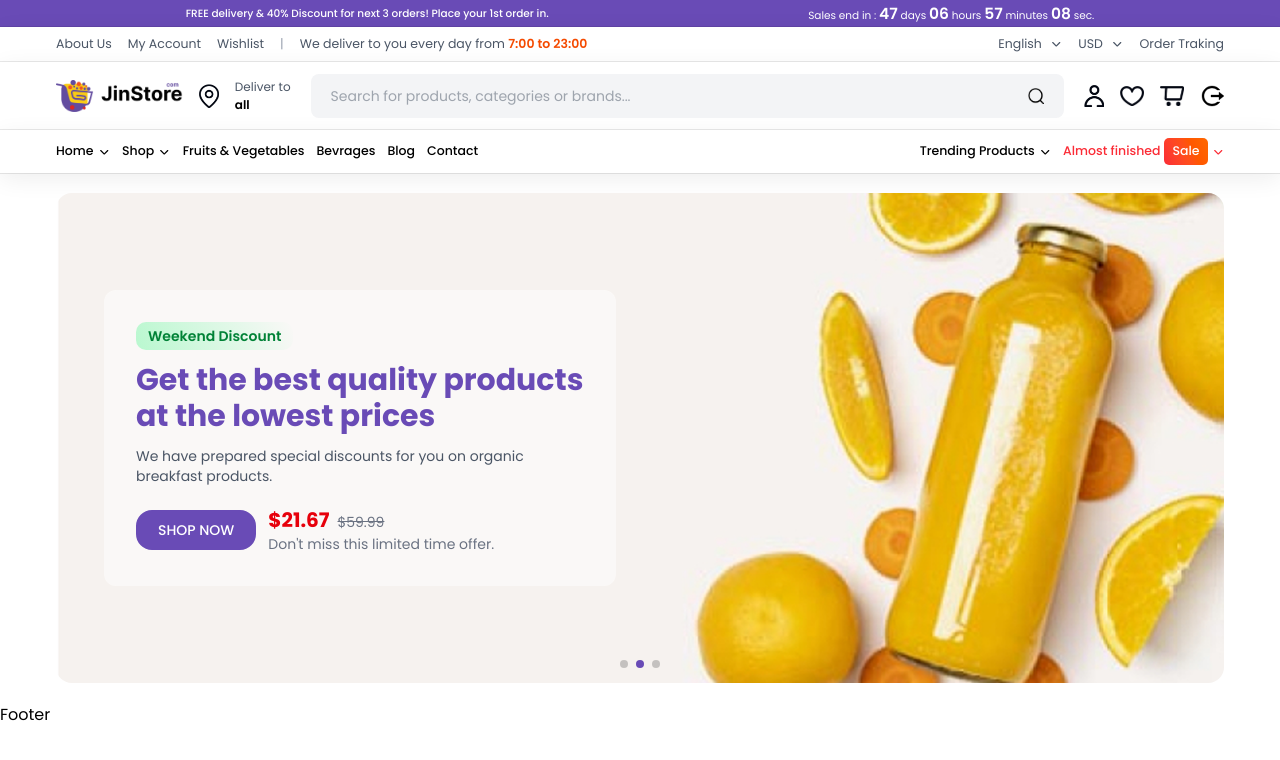
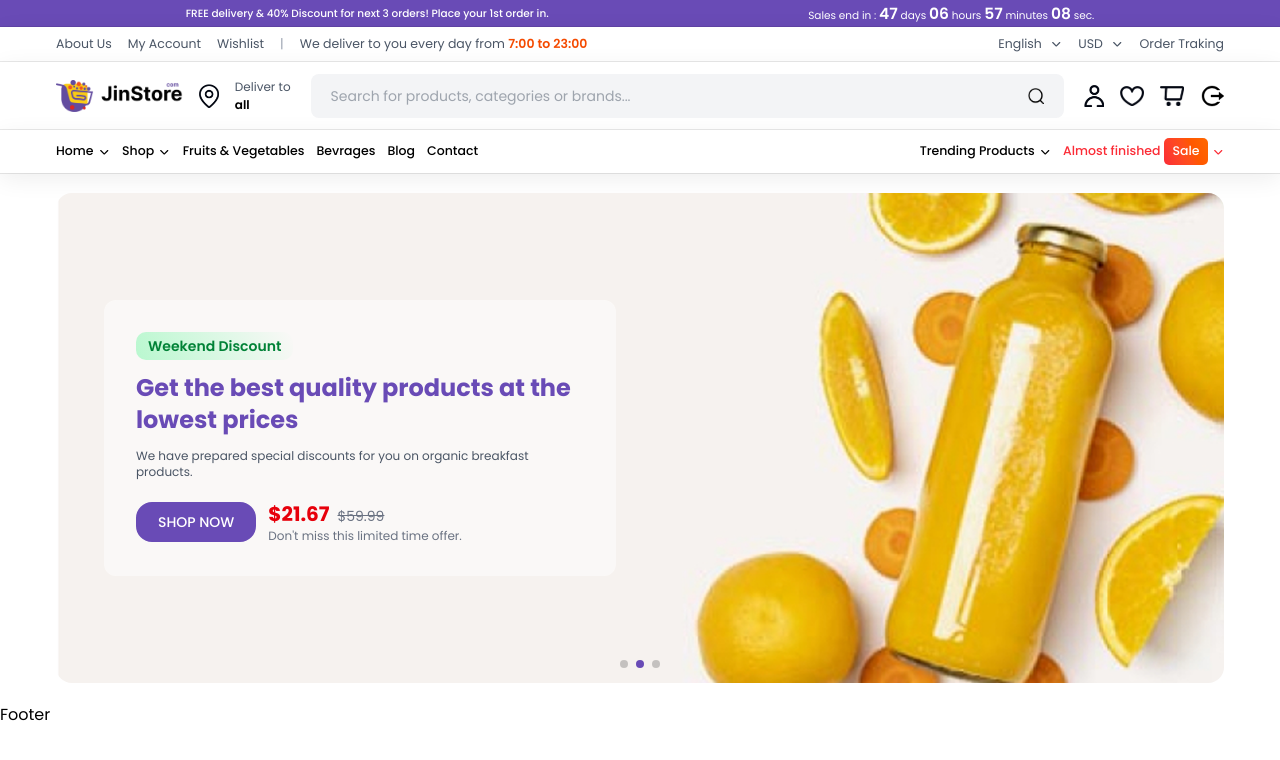
Before and after one commit to Heer-Savaliya/ECommerce-FullStack, a React (Vite) app: page /dashboard in a window 1280 px wide. Shown: the top 760 px of the page. Built offline with nearby package versions, Linux system fonts and the light colour scheme; no server answers; sample sign-in values are in the browser's storage; grey boxes are pictures that could not be loaded.

Commit message:
small changes in slider

```diff
--- a/src/components/UI/HomeUi/Slider.jsx
+++ b/src/components/UI/HomeUi/Slider.jsx
@@ -49,7 +49,7 @@ const Slider = () => {
         {slides.map((slide, index) => (
           <SwiperSlide key={index}>
             <div
-              className="relative w-full h-[210px] md:h-[410px] lg:h-[450px] xl:h-[490px] bg-cover bg-center flex items-center px-4 sm:px-6 md:px-12"
+              className="relative w-full h-[210px] md:h-[410px] lg:h-[420px] xl:h-[490px] bg-cover bg-center flex items-center px-4 sm:px-6 md:px-12"
               style={{ backgroundImage: `url(${slide.image})` }}
             >
               <div className="bg-white/50 p-4 sm:p-6 md:p-8 rounded-xl max-w-full sm:max-w-lg text-left">
@@ -57,10 +57,10 @@ const Slider = () => {
                 <span className="inline-block bg-linear-65 from-green-200 to-transparent text-green-700 px-3 py-1 text-xs sm:text-sm rounded-[10px] font-semibold">
                   {slide.tag}
                 </span>
-                <h2 className="text-md md:text-2xl lg:text-3xl font-bold text-purple mt-2 sm:mt-3">
+                <h2 className="text-md md:text-xl lg:text-2xl font-bold text-purple mt-2 sm:mt-3">
                   {slide.title}
                 </h2>
-                <p className="text-gray-600 text-[10px] sm:text-xs md:text-sm mt-3">{slide.description}</p>
+                <p className="text-gray-600 text-[8px] sm:text-xs mt-3">{slide.description}</p>
                 </div>
                 <div className="flex flex-col-reverse sm:flex-row sm:items-center gap-3 mt-5">
                   <button className="py-2 px-5 custom-button text-xs sm:text-sm md:text-md">
@@ -73,7 +73,7 @@ const Slider = () => {
                     <span className="line-through text-gray-500 ml-2 text-xs sm:text-sm">
                       {slide.priceOld}
                     </span>
-                    <p className="text-gray-500 text-[8px] sm:text-sm">Don't miss this limited time offer.</p>
+                    <p className="text-gray-500 text-[8px] sm:text-xs">Don't miss this limited time offer.</p>
                   </div>
                 </div>
               </div>
--- a/src/index.css
+++ b/src/index.css
@@ -84,10 +84,15 @@ button{
   }
 }
 
-
 @media (max-width: 768px) {
   .container {
     max-width: 100%;
+    padding: 0 1rem;
+  }
+}
+
+@media (max-width: 668px) {
+  .container {
     padding: 0 0.75rem;
   }
 }
```
